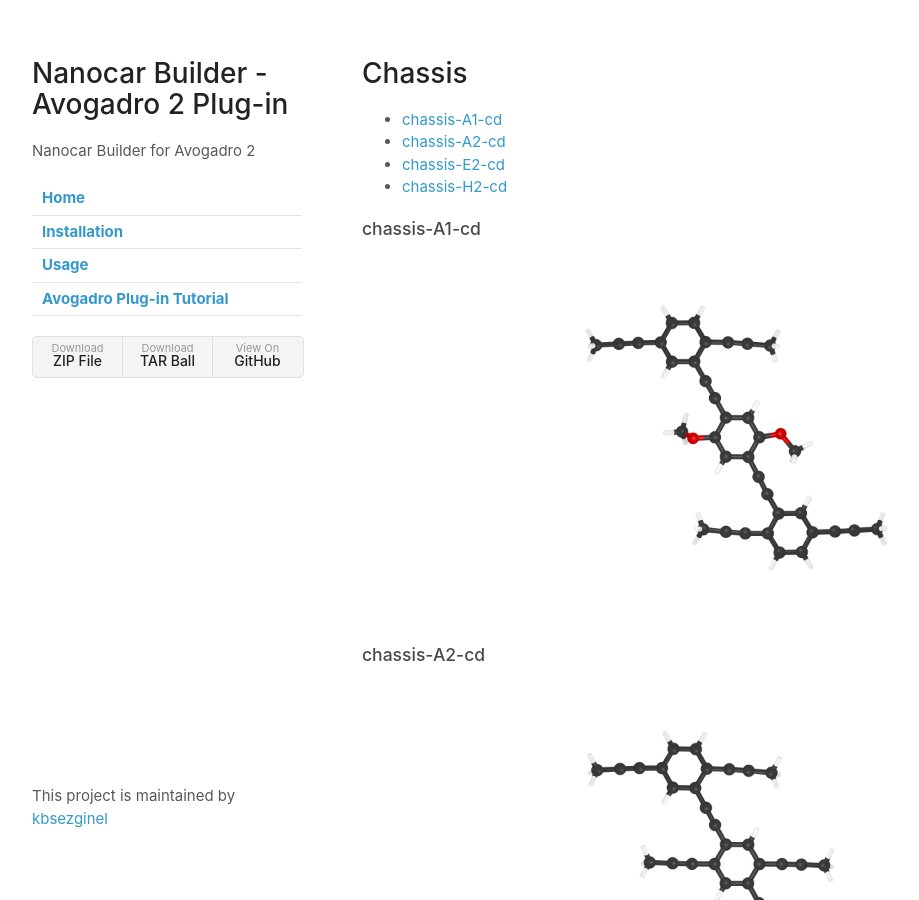
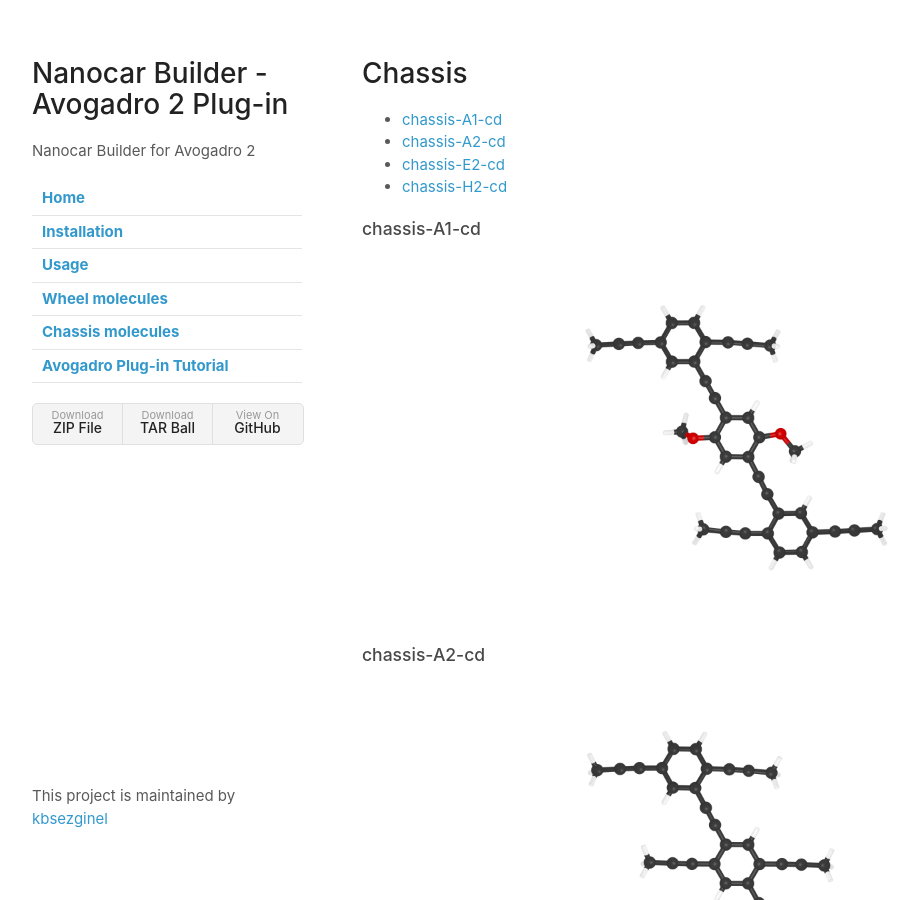
Before and after one commit to kbsezginel/nanocar-avogadro, a Jekyll site: the page built from docs/chassis.md, in a window 1280 px wide and 900 px high. Shown: the whole window, without its empty margins (68-987 px from the left). Built offline with Jekyll 4.4.1, drawn with Linux system fonts in a browser that asks for light colours; our own code applies the rules of GitHub Pages for plain Markdown files.

Commit message:
Adds links to wheel and chassis molecules pages.

```diff
--- a/docs/_config.yml
+++ b/docs/_config.yml
@@ -9,5 +9,9 @@
     url: installation
   - title: Usage
     url: usage
+  - title: Wheel molecules
+    url: wheels
+  - title: Chassis molecules
+    url: chassis
   - title: Avogadro Plug-in Tutorial
     url: plugin-tutorial
```
